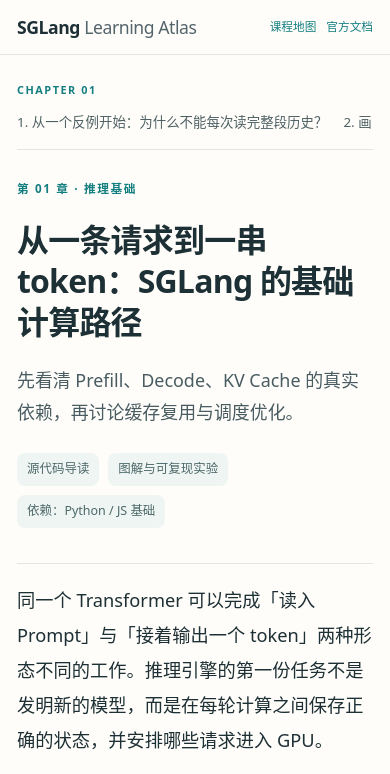
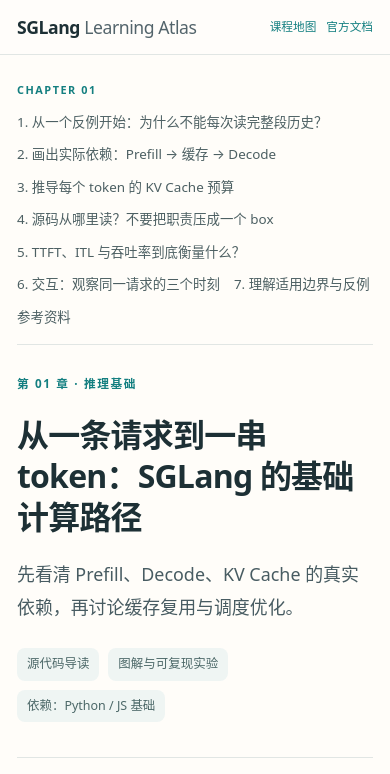
Before and after one commit to 1998x-stack/SGLang-tutorial, a plain HTML site: page 01.html in a window 390 px wide. Shown: the top 774 px of the page. Drawn offline with Linux system fonts and the light colour scheme.

Commit message:
fix: wrap long chapter navigation items on mobile

```diff
--- a/assets/css/site.css
+++ b/assets/css/site.css
@@ -99,3 +99,10 @@ code{font-family:ui-monospace,SFMono-Regular,Consolas,"Liberation Mono",monospac
   .toc li{flex:0 0 auto;min-width:0}
   figure.diagram{min-width:0;max-width:100%}
 }
+
+/* Wrap the mobile table of contents instead of letting a long flex row widen the document. */
+@media(max-width:940px){
+  .toc ol{display:flex;flex-wrap:wrap;gap:8px 14px;width:100%;min-width:0;max-width:100%;white-space:normal;overflow:visible}
+  .toc li{flex:0 1 auto;min-width:0;max-width:100%;margin:0}
+  .toc a{white-space:normal;overflow-wrap:anywhere}
+}
```
